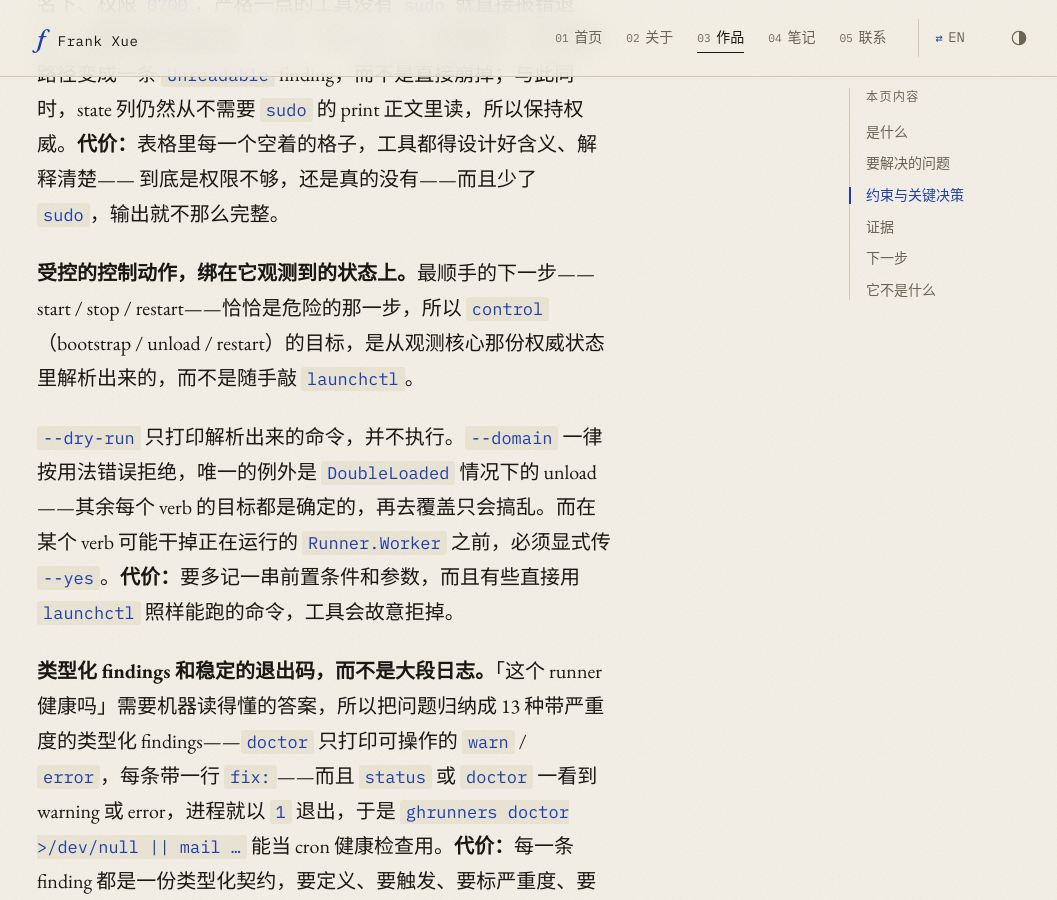
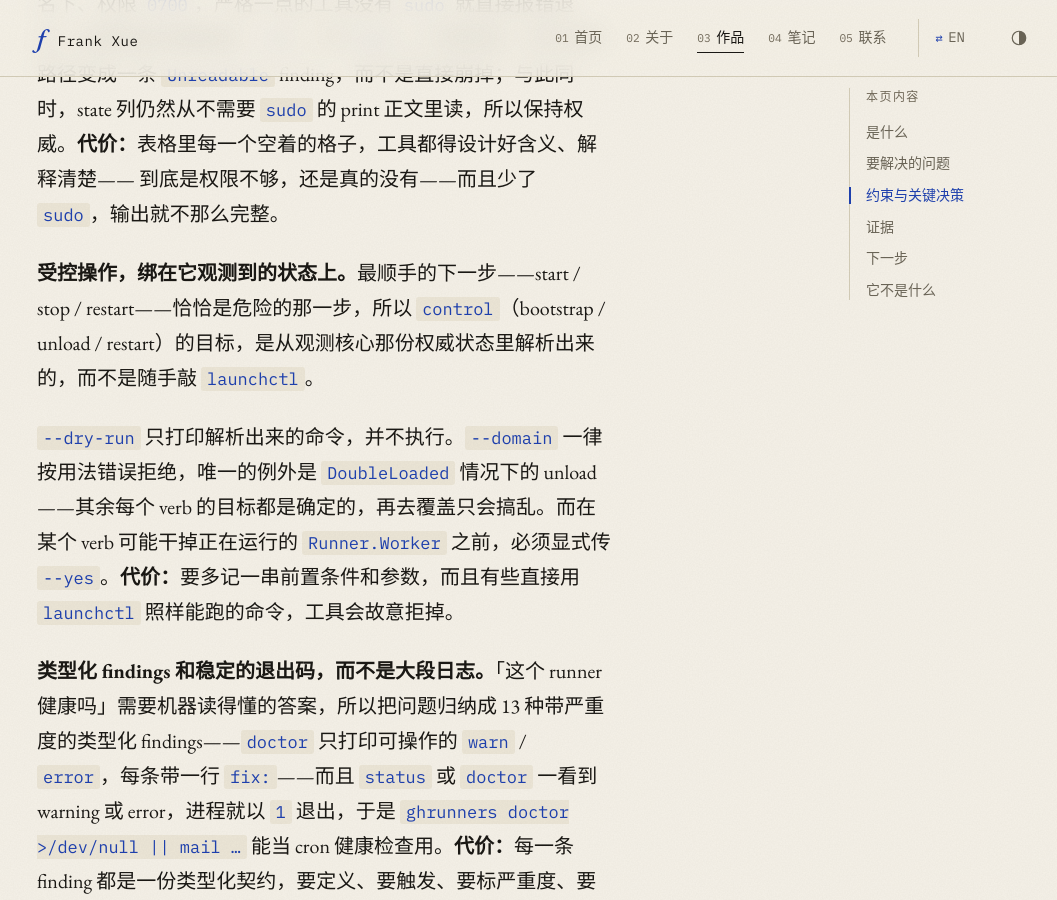
Before and after one commit to frankxue831/frankxue831.github.io, a Jekyll site: the page built from zh/projects/ghrunners.html, in a window 1280 px wide and 900 px high, scrolled down 2247 px. Shown: the whole window, without its empty margins (101-1158 px from the left). Built offline with Jekyll 4.4.1, drawn with Linux system fonts in a browser that asks for light colours.

Commit message:
content: align subtitles and accessible wording

```diff
--- a/zh/projects/ghrunners.html
+++ b/zh/projects/ghrunners.html
@@ -59,7 +59,7 @@ summary_outcome: "类型化 findings 与受控操作，落在同一份权威的
             到底是权限不够，还是真的没有——而且少了 <code>sudo</code>，输出就不那么完整。
         </p>
         <p>
-            <strong>受控的控制动作，绑在它观测到的状态上。</strong>最顺手的下一步——start / stop / restart——恰恰是危险的那一步，所以
+            <strong>受控操作，绑在它观测到的状态上。</strong>最顺手的下一步——start / stop / restart——恰恰是危险的那一步，所以
             <code>control</code>（bootstrap / unload / restart）的目标，是从观测核心那份权威状态里解析出来的，而不是随手敲 <code>launchctl</code>。
         </p>
         <p>
```
Also changed, not shown: _includes/figures/ghrunners-evidence.zh.svg, 1 other file.
